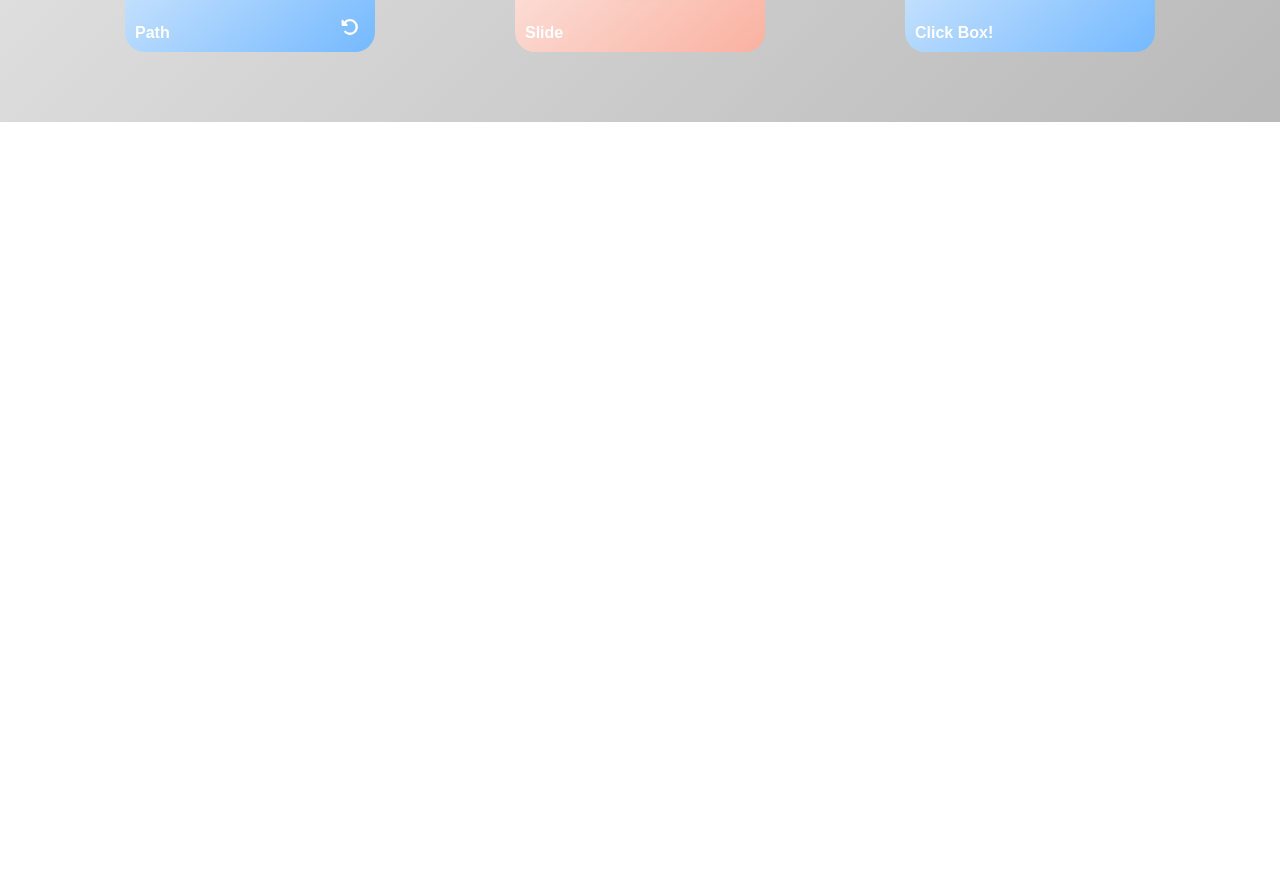
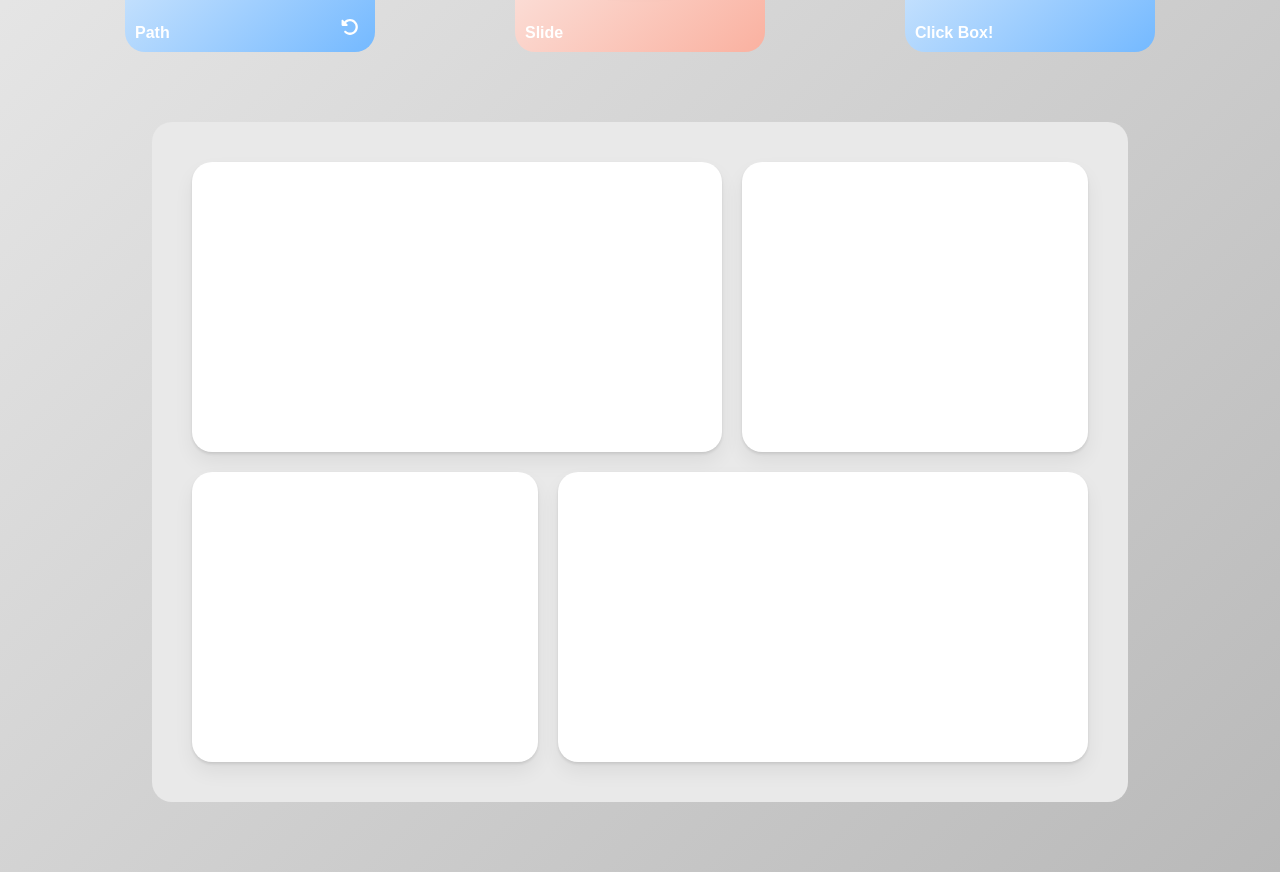
Before and after one commit to chspower1/motion, a React (Create React App) app: page / in a window 1280 px wide. Shown: the part 1260-2132 px from the top of the page. Before the commit the page ends 1382 px from the top, so only its background shows below. Built offline with nearby package versions, Linux system fonts and the light colour scheme.

Commit message:
Finish modal animation

```diff
--- a/src/App.tsx
+++ b/src/App.tsx
@@ -1,28 +1,67 @@
-import { useTransform, useScroll } from "framer-motion";
+import { useTransform, useScroll, AnimatePresence, motion } from "framer-motion";
 import { useState, useEffect, useRef } from "react";
 import AnimationBox from "./components/motionBox/AnimationBox";
 import VariantBox from "./components/motionBox/VariantBox";
 import GestureBox from "./components/motionBox/GestureBox";
-import { Title, Wrapper, SampleContainer } from "./components/styled/SampleStyled";
+import { Title, Wrapper, SampleContainer, Box } from "./components/styled/SampleStyled";
 import DragBox from "./components/motionBox/DragBox";
 import DragBox2 from "./components/motionBox/DragBox2";
 import ScrollBox from "./components/motionBox/ScrollBox";
 import PathBox from "./components/motionBox/PathBox";
 import SlideBox from "./components/motionBox/SlideBox";
-import CurrentBox from "./components/motionBox/CurrentBox";
-
+import ClickBox from "./components/motionBox/ClickBox";
+import styled from "styled-components";
+import ModalsBox from "./components/motionBox/ModalsBox";
+const ModalContainer = styled(SampleContainer)`
+    width: 70%;
+    height: 600px;
+    background-color: #e9e9e9;
+    margin-bottom: 70px;
+    border-radius: 20px;
+    display: grid;
+    grid-gap: 20px;
+    grid-template-columns: repeat(5, 1fr);
+    padding: 40px;
+    div:first-child,
+    div:last-child {
+        grid-column: span 3;
+    }
+    div:nth-child(2),
+    div:nth-child(3) {
+        grid-column: span 2;
+    }
+`;
+const ModalBox = styled(Box)`
+    width: auto;
+    height: 100%;
+`;
+const Overlay = styled(motion.div)`
+    z-index: 10000;
+    width: 100%;
+    height: 100%;
+    position: fixed;
+    display: flex;
+    justify-content: center;
+    align-items: center;
+`;
 function App() {
     const [refresh, setRefresh] = useState([0, 0, 0]);
+    const [modalClick, setModalClick] = useState(false);
+    const [modalId, setModalId] = useState("");
     const constranisRef = useRef(null);
     const scrollRef = useRef(null);
     const { scrollYProgress } = useScroll();
-    const ScrollScale = useTransform(scrollYProgress, [0, 1], [0.8, 1]);
+    const ScrollScale = useTransform(scrollYProgress, [0, 1], [0.7, 1.3]);
     const onClickRefresh = (index: number) => {
         setRefresh((cur) => {
             const result = [...cur];
             result[index] = result[index] + 1;
             return result;
         });
+    };
+    const onClickModal = (id: string) => {
+        setModalClick((cur) => !cur);
+        setModalId(id);
     };
 
     useEffect(() => {}, []);
@@ -46,8 +85,33 @@ function App() {
                 <PathBox onClickRefresh={onClickRefresh} refresh={refresh} />
                 {/* Slide next버튼 클릭 후 prev버튼 누르면 exit가 정상적으로 작동하지 않음(수정요망)*/}
                 <SlideBox />
-                <CurrentBox />
+                {/* ClickBox (use layoutId) */}
+                <ClickBox />
             </SampleContainer>
+            <ModalContainer>
+                {["0", "1", "2", "3"].map((item) => (
+                    <ModalBox
+                        style={{ cursor: "pointer" }}
+                        layoutId={item}
+                        onClick={() => onClickModal(item)}
+                    ></ModalBox>
+                ))}
+            </ModalContainer>
+            <AnimatePresence>
+                {modalClick ? (
+                    <Overlay
+                        initial={{ backgroundColor: "rgba(0, 0, 0, 0)" }}
+                        animate={{ backgroundColor: "rgba(0, 0, 0, 0.5)" }}
+                        exit={{ backgroundColor: "rgba(0, 0, 0, 0)" }}
+                        onClick={() => onClickModal(modalId)}
+                    >
+                        <ModalBox
+                            layoutId={modalId}
+                            style={{ width: 1000, height: 500 }}
+                        ></ModalBox>
+                    </Overlay>
+                ) : null}
+            </AnimatePresence>
         </Wrapper>
     );
 }
--- a/src/components/motionBox/CurrentBox.tsx
+++ b/src/components/motionBox/ClickBox.tsx
@@ -12,14 +12,18 @@ const Circle = styled(StyledCircle)`
     position: absolute;
     box-shadow: 0 2px 3px rgba(0, 0, 0, 0.1), 0 10px 20px rgba(0, 0, 0, 0.06);
 `;
-export default function CurrentBox() {
+export default function ClickBox() {
     const [isClick, setIsClick] = useState(false);
     const onClick = () => {
         setIsClick((cur) => !cur);
     };
 
     return (
-        <ContentContainer bgColor="rgb(116, 185, 255)" onClick={onClick}>
+        <ContentContainer
+            bgColor="rgb(116, 185, 255)"
+            onClick={onClick}
+            style={{ cursor: "pointer" }}
+        >
             <ContentTitle>Click Box!</ContentTitle>
 
             {isClick ? (
--- a/src/components/motionBox/DragBox2.tsx
+++ b/src/components/motionBox/DragBox2.tsx
@@ -1,4 +1,4 @@
-import React from "react";
+import React, { useEffect } from "react";
 import { ContentContainer, ContentTitle, DragTarget } from "../styled/SampleStyled";
 import { useTransform, useMotionValue } from "framer-motion";
 
@@ -8,7 +8,7 @@ export default function DragBox2({ scrollRef }: { scrollRef: React.MutableRefObj
     const boxRotateX = useTransform(x, [-100, 100], [-540, 540]);
     const boxRotateY = useTransform(y, [-100, 100], [-540, 540]);
     const boxBgColor = useTransform(
-        x,
+        y,
         [-100, 0, 100],
         ["rgb(255, 231, 231)", "rgb(255, 118, 117)", "rgb(235, 75, 75)"]
     );
@@ -19,8 +19,7 @@ export default function DragBox2({ scrollRef }: { scrollRef: React.MutableRefObj
                 style={{
                     x,
                     y,
-                    rotateY: boxRotateX,
-                    rotateX: boxRotateY,
+                    rotateZ: boxRotateX,
                     backgroundColor: boxBgColor,
                 }}
                 drag
--- /dev/null
+++ b/src/components/motionBox/ModalsBox.tsx
@@ -0,0 +1,36 @@
+import React from "react";
+import styled from "styled-components";
+import { Box, SampleContainer } from "../styled/SampleStyled";
+const ModalContainer = styled(SampleContainer)`
+    width: 70%;
+    height: 600px;
+    background-color: #e9e9e9;
+    margin-bottom: 70px;
+    border-radius: 20px;
+    display: grid;
+    grid-gap: 20px;
+    grid-template-columns: repeat(5, 1fr);
+    padding: 40px;
+    div:first-child,
+    div:last-child {
+        grid-column: span 3;
+    }
+    div:nth-child(2),
+    div:nth-child(3) {
+        grid-column: span 2;
+    }
+`;
+const ModalBox = styled(Box)`
+    width: auto;
+    height: 100%;
+`;
+export default function ModalsBox() {
+    return (
+        <ModalContainer>
+            <ModalBox></ModalBox>
+            <ModalBox></ModalBox>
+            <ModalBox></ModalBox>
+            <ModalBox></ModalBox>
+        </ModalContainer>
+    );
+}
--- a/src/components/styled/SampleStyled.ts
+++ b/src/components/styled/SampleStyled.ts
@@ -52,6 +52,7 @@ export const ContentContainer = styled(motion.div)<{ bgColor?: string }>`
     align-items: center;
     margin: 70px;
     border-radius: 20px;
+
     .sameBg {
         background-color: ${(props) => props.bgColor};
     }
--- a/src/index.tsx
+++ b/src/index.tsx
@@ -11,6 +11,7 @@ const Globalstyle = createGlobalStyle`
   color:black;
   line-height: 1.2;
   background:linear-gradient(135deg,rgb(255, 255, 255),rgb(185, 185, 185));
+  box-sizing: border-box;
 }
 `;
 
```
